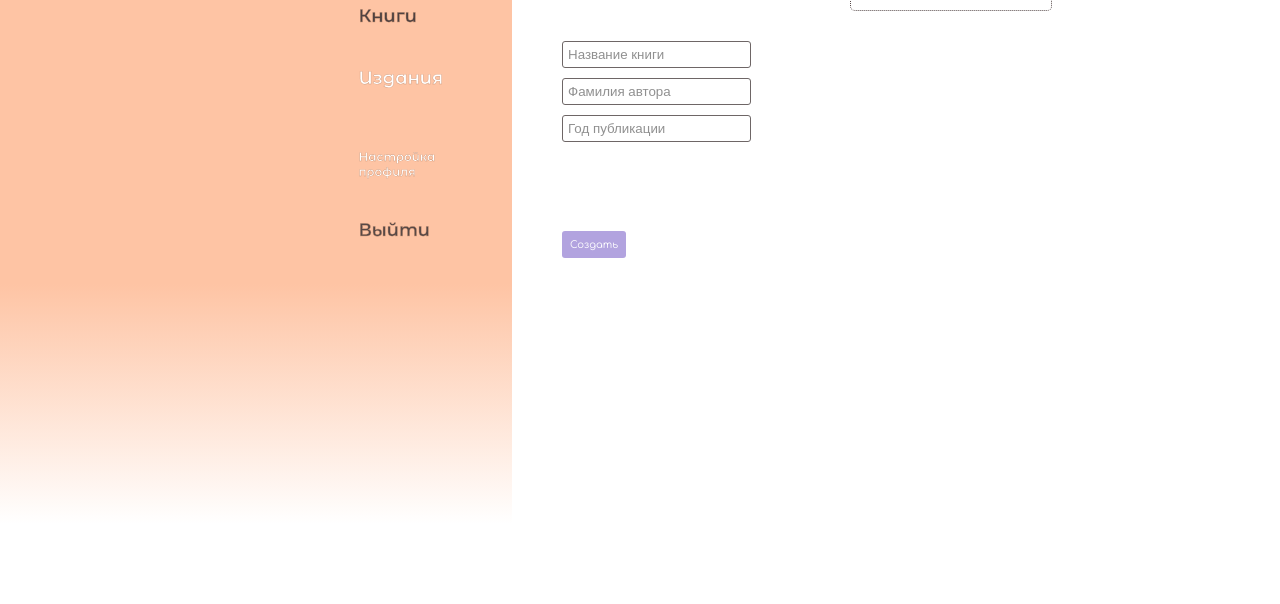
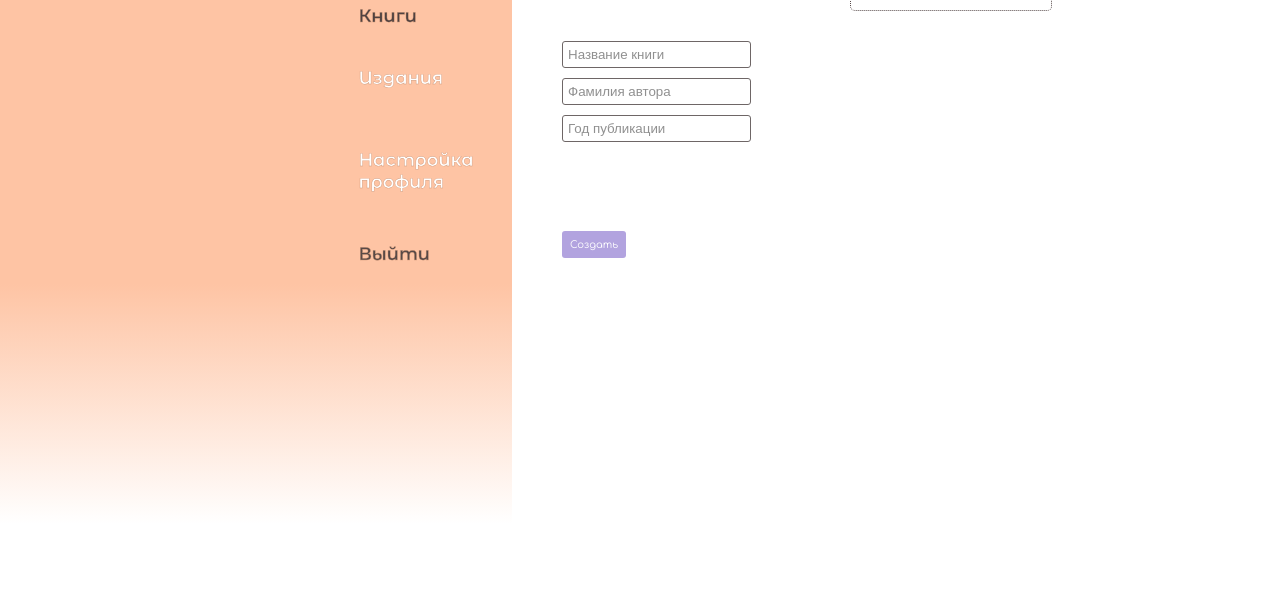
Before and after one commit to eleborrr/library, a Flask app: template templates/library.html in a window 1280 px wide. Shown: the part 246-850 px from the top of the page. Run offline with Flask 2, Linux system fonts and the light colour scheme; the template is opened without the code that fills it: values that come from a table or form of the project are taken from there, others are empty; data comes from the database, SQL or seed files in the repository; some libraries are stand-ins or nearby versions.

Commit message:
правки

```diff
--- a/templates/base-table.html
+++ b/templates/base-table.html
@@ -31,6 +31,7 @@
             color: #473C3C;
             -webkit-text-fill-color: #473C3C;
             opacity: 0.9;
+    margin-top: 30px;
         }
 
 .body-content
@@ -74,7 +75,7 @@
             <a href='/library/profile' class="link-menu n" style="font-size: 18px; margin-top: 40px">Настройка
                 библиотеки</a>
         {% else %}
-            <a href='/library/profile' class="link-menu n" style="font-size: 12px; margin-top: 40px">Настройка
+            <a href='/library/profile' class="link-menu n" style="font-size: 18px; margin-top: 40px">Настройка
                 профиля</a>
         {% endif %}
         <a href='/logout' class="link-menu ex">Выйти</a>
--- a/templates/editions.html
+++ b/templates/editions.html
@@ -76,8 +76,8 @@
     {% endif %}
     <div class="flex-block" style="margin-left: 0">
         <div class="flex-second" style="width:100%;margin-left: -20px">
-            <div>
-                <form method="post" action="">
+            <div >
+                <form method="post" action="" >
                     {{ form.hidden_tag() }}
                     {{ form.crsf_token }}
 
--- a/templates/library.html
+++ b/templates/library.html
@@ -70,8 +70,8 @@
             {{ library_code }}</p>
         <p id="p1" style="display: none">{{ library_code }}</p></button>
     <div class="books-side" style="margin-top: 160px">
-        <div>
-            <form method="post" action="">
+        <div style="padding-top: 23px">
+            <form method="post" action="" style="margin-top: 23px">
                 {{ form.hidden_tag() }}
                 {{ form.crsf_token }}
 
```
